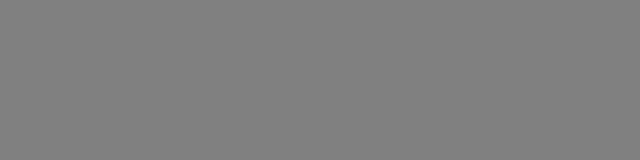
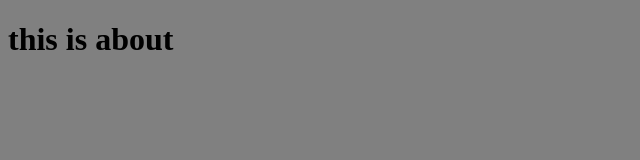
Before and after one commit to hzazahlai/testing-git-hz, a plain HTML site: page about.html in a window 1280 px wide. Shown: the whole page, without its empty margins (0-640 px from the left). Drawn offline with Linux system fonts and the light colour scheme.

Commit message:
html edited

```diff
--- a/about.html
+++ b/about.html
@@ -8,6 +8,7 @@
     <link rel="stylesheet" href="css/style.css">
 </head>
 <body>
+    <h1>this is about</h1>
     <script src="js/app.js"></script>
 </body>
 </html>
```
Also changed, not shown: index.html (+1 -1 lines).
